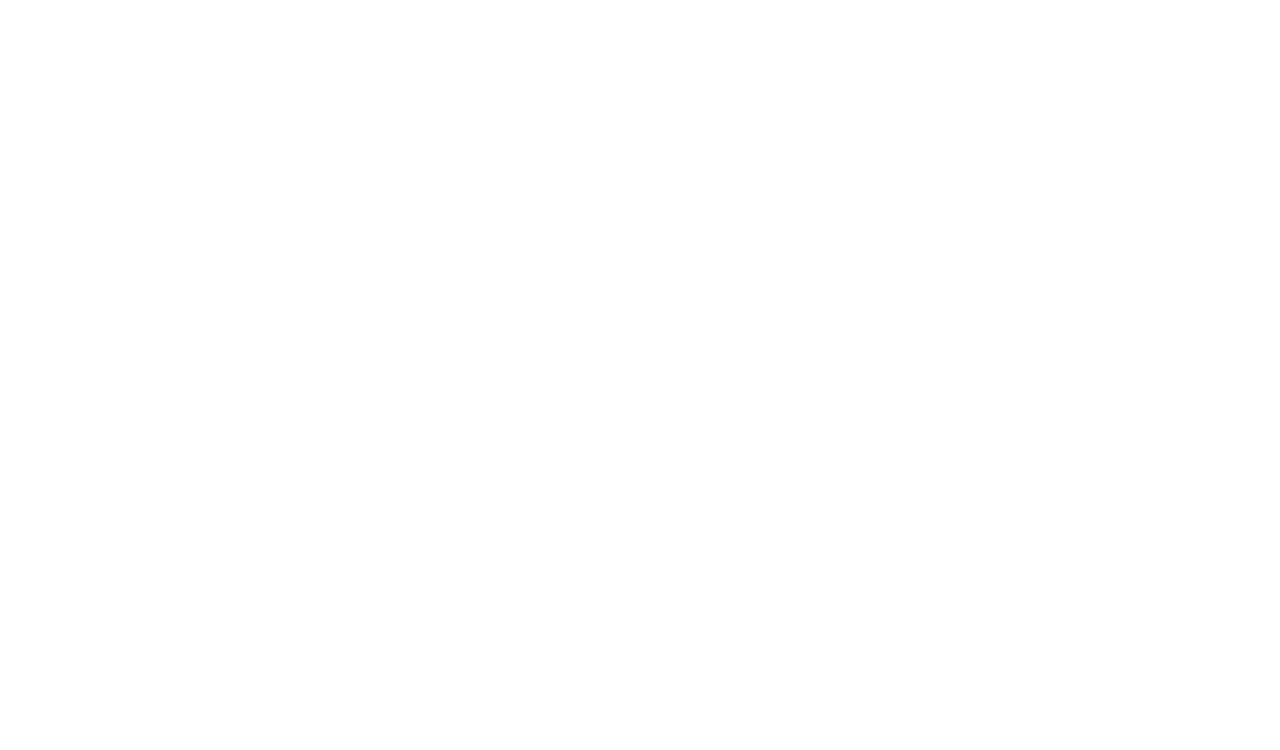
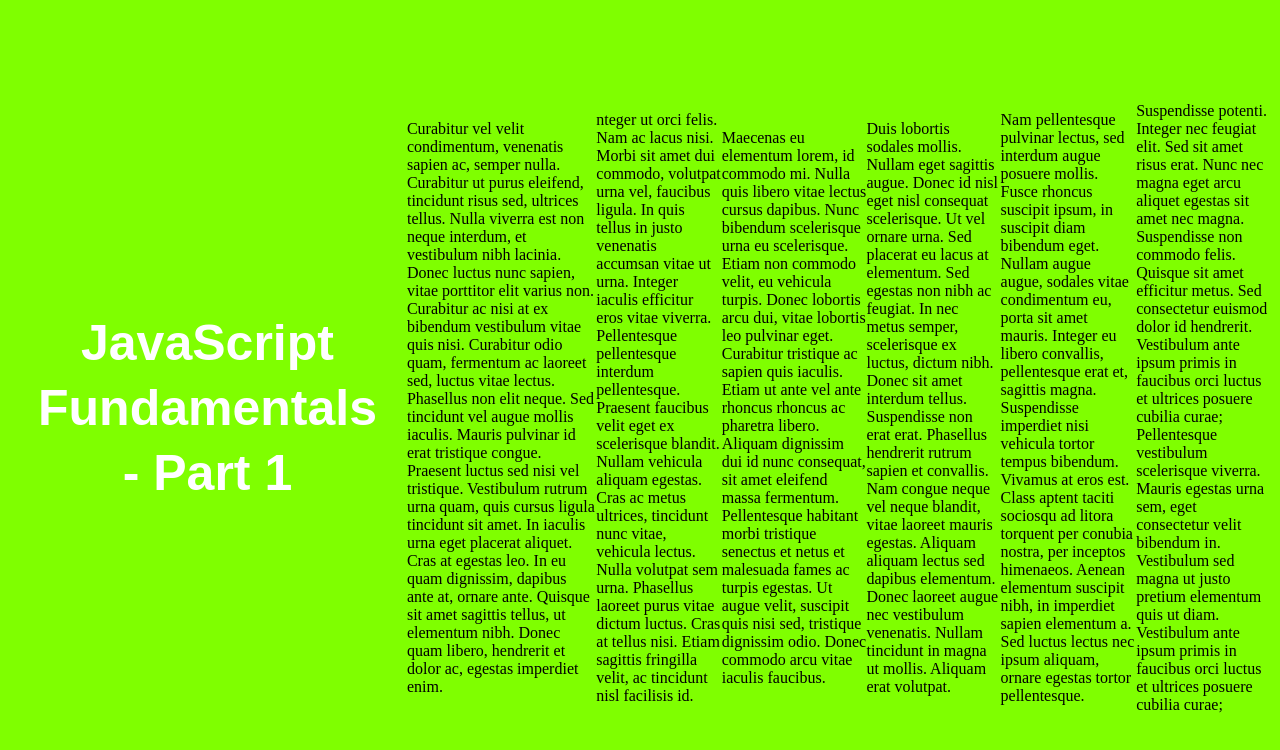
Before and after one commit to FunnyGoofy/JavaScript, a plain HTML site: page section01/index.html in a window 1280 px wide. Drawn offline with Linux system fonts and the light colour scheme.

Commit message:
updating index 01

```diff
--- a/section01/index.html
+++ b/section01/index.html
@@ -1,2 +1,42 @@
-<html>
+<!DOCTYPE html>
+<html lang="en">
+
+<head>
+    <meta charset="UTF-8" />
+    <meta name="viewport" content="width=device-width, initial-scale=1.0" />
+    <meta http-equiv="X-UA-Compatible" content="ie=edge" />
+    <style>
+        body {
+            height: 100vh;
+            display: flex;
+            align-items: center;
+            background-color: chartreuse;
+        }
+
+        h1 {
+            font-family: sans-serif;
+            font-size: 50px;
+            width: 100%;
+            line-height: 1.3;
+            padding: 30px;
+            text-align: center;
+            color: white;
+        }
+    </style>
+</head>
+
+<body>
+    <h1 class class="title">
+        JavaScript Fundamentals - Part 1
+    </h1>
+	<p>Curabitur vel velit condimentum, venenatis sapien ac, semper nulla. Curabitur ut purus eleifend, tincidunt risus sed, ultrices tellus. Nulla viverra est non neque interdum, et vestibulum nibh lacinia. Donec luctus nunc sapien, vitae porttitor elit varius non. Curabitur ac nisi at ex bibendum vestibulum vitae quis nisi. Curabitur odio quam, fermentum ac laoreet sed, luctus vitae lectus. Phasellus non elit neque. Sed tincidunt vel augue mollis iaculis. Mauris pulvinar id erat tristique congue. Praesent luctus sed nisi vel tristique. Vestibulum rutrum urna quam, quis cursus ligula tincidunt sit amet. In iaculis urna eget placerat aliquet. Cras at egestas leo. In eu quam dignissim, dapibus ante at, ornare ante. Quisque sit amet sagittis tellus, ut elementum nibh. Donec quam libero, hendrerit et dolor ac, egestas imperdiet enim.
+	</p>
+	<p>nteger ut orci felis. Nam ac lacus nisi. Morbi sit amet dui commodo, volutpat urna vel, faucibus ligula. In quis tellus in justo venenatis accumsan vitae ut urna. Integer iaculis efficitur eros vitae viverra. Pellentesque pellentesque interdum pellentesque. Praesent faucibus velit eget ex scelerisque blandit. Nullam vehicula aliquam egestas. Cras ac metus ultrices, tincidunt nunc vitae, vehicula lectus. Nulla volutpat sem urna. Phasellus laoreet purus vitae dictum luctus. Cras at tellus nisi. Etiam sagittis fringilla velit, ac tincidunt nisl facilisis id.</p>
+	<p>Maecenas eu elementum lorem, id commodo mi. Nulla quis libero vitae lectus cursus dapibus. Nunc bibendum scelerisque urna eu scelerisque. Etiam non commodo velit, eu vehicula turpis. Donec lobortis arcu dui, vitae lobortis leo pulvinar eget. Curabitur tristique ac sapien quis iaculis. Etiam ut ante vel ante rhoncus rhoncus ac pharetra libero. Aliquam dignissim dui id nunc consequat, sit amet eleifend massa fermentum. Pellentesque habitant morbi tristique senectus et netus et malesuada fames ac turpis egestas. Ut augue velit, suscipit quis nisi sed, tristique dignissim odio. Donec commodo arcu vitae iaculis faucibus.</p>
+	<p>Duis lobortis sodales mollis. Nullam eget sagittis augue. Donec id nisl eget nisl consequat scelerisque. Ut vel ornare urna. Sed placerat eu lacus at elementum. Sed egestas non nibh ac feugiat. In nec metus semper, scelerisque ex luctus, dictum nibh. Donec sit amet interdum tellus. Suspendisse non erat erat. Phasellus hendrerit rutrum sapien et convallis. Nam congue neque vel neque blandit, vitae laoreet mauris egestas. Aliquam aliquam lectus sed dapibus elementum. Donec laoreet augue nec vestibulum venenatis. Nullam tincidunt in magna ut mollis. Aliquam erat volutpat.</p>
+	<p>Nam pellentesque pulvinar lectus, sed interdum augue posuere mollis. Fusce rhoncus suscipit ipsum, in suscipit diam bibendum eget. Nullam augue augue, sodales vitae condimentum eu, porta sit amet mauris. Integer eu libero convallis, pellentesque erat et, sagittis magna. Suspendisse imperdiet nisi vehicula tortor tempus bibendum. Vivamus at eros est. Class aptent taciti sociosqu ad litora torquent per conubia nostra, per inceptos himenaeos. Aenean elementum suscipit nibh, in imperdiet sapien elementum a. Sed luctus lectus nec ipsum aliquam, ornare egestas tortor pellentesque.</p>
+	<p>Suspendisse potenti. Integer nec feugiat elit. Sed sit amet risus erat. Nunc nec magna eget arcu aliquet egestas sit amet nec magna. Suspendisse non commodo felis. Quisque sit amet efficitur metus. Sed consectetur euismod dolor id hendrerit. Vestibulum ante ipsum primis in faucibus orci luctus et ultrices posuere cubilia curae; Pellentesque vestibulum scelerisque viverra. Mauris egestas urna sem, eget consectetur velit bibendum in. Vestibulum sed magna ut justo pretium elementum quis ut diam. Vestibulum ante ipsum primis in faucibus orci luctus et ultrices posuere cubilia curae;</p>
+    <script src="script.js"></script>
+</body>
+
 </html>
```
